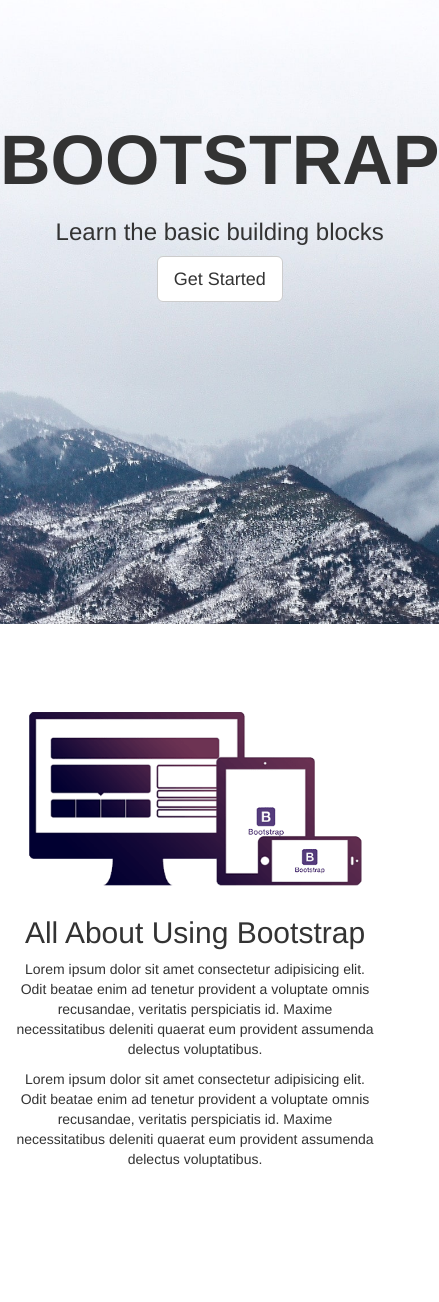
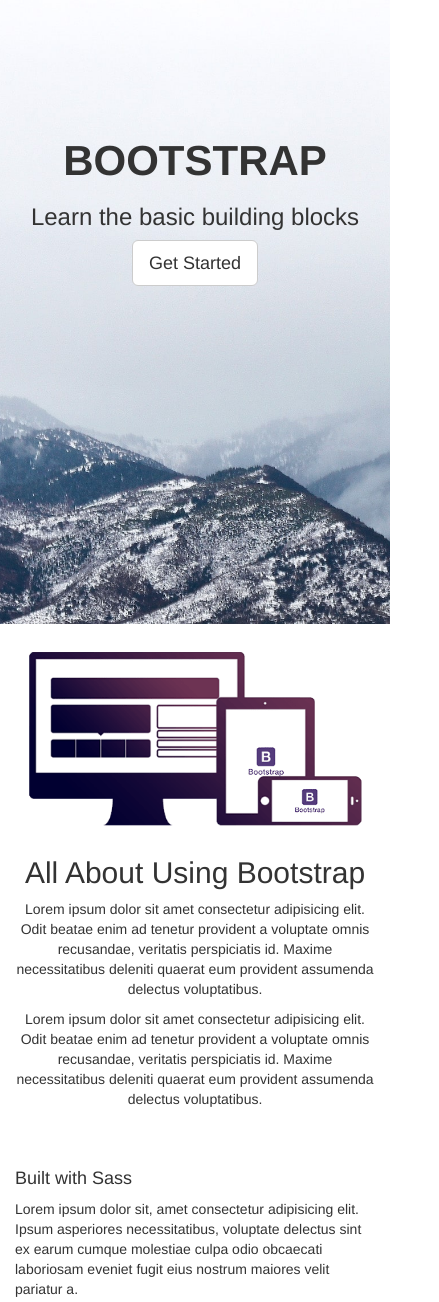
Before and after one commit to soyabeans1000/Bootrap-Project1, a plain HTML site: page index.html in a window 390 px wide. Shown: the part 220-1522 px from the top of the page, 439 px wide, since content can reach past the window. Drawn offline with nearby package versions, Linux system fonts and the light colour scheme.

Commit message:
Fixed Layout on Mobile

```diff
--- a/style.css
+++ b/style.css
@@ -50,9 +50,8 @@
 
 }
 
-.padding
-{
-	padding: 80px 0px;
+.padding {
+	padding: 2rem 0;
 }
 
 .padding img{
@@ -98,8 +97,10 @@
 
 @media (max-width:768px)
 {
-	.landing_text h1{
+	.landing-text h1{
 		font-size:300%;
+		font-weight:700;
+
 	}
 
 
@@ -114,4 +115,7 @@
 	padding:5%;
 	max-width: 100px;
 }
+
+
+
 }
```
